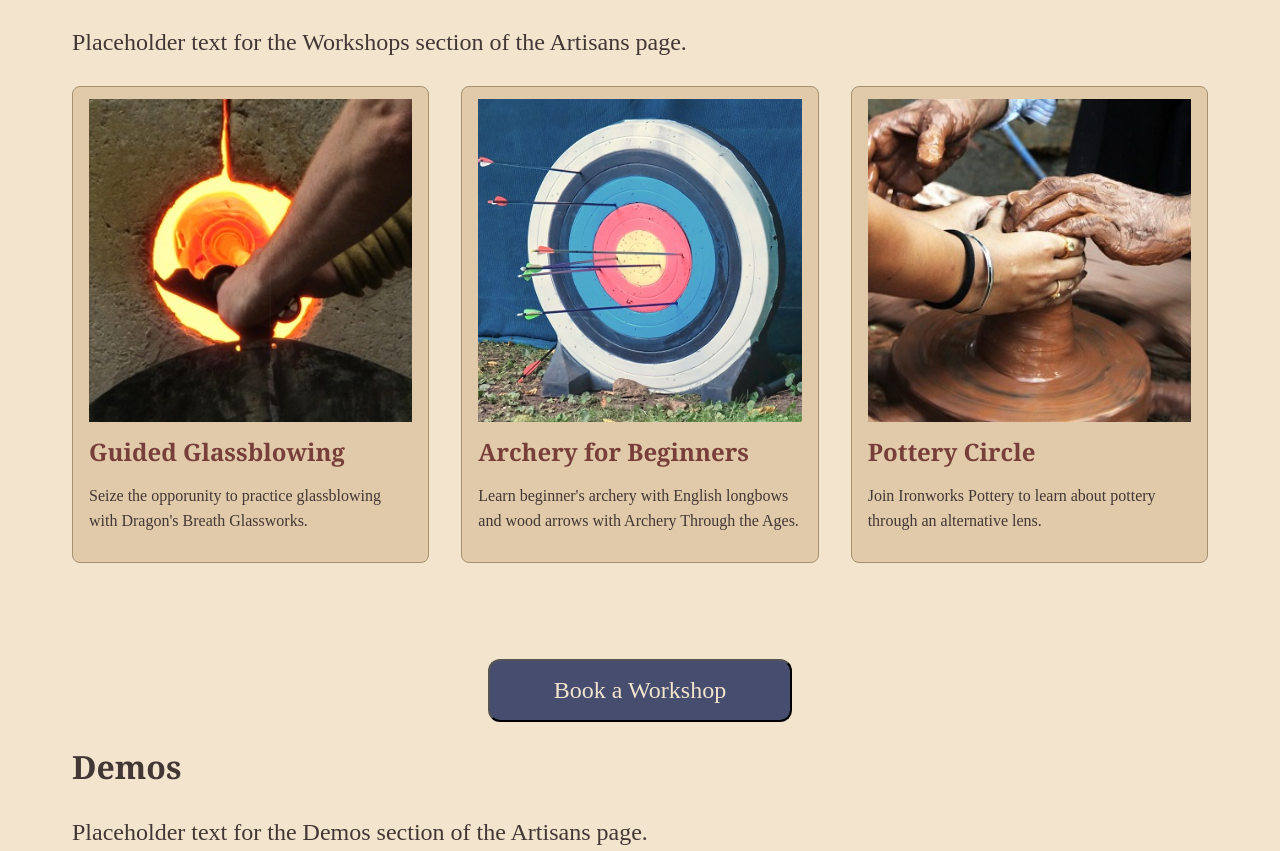
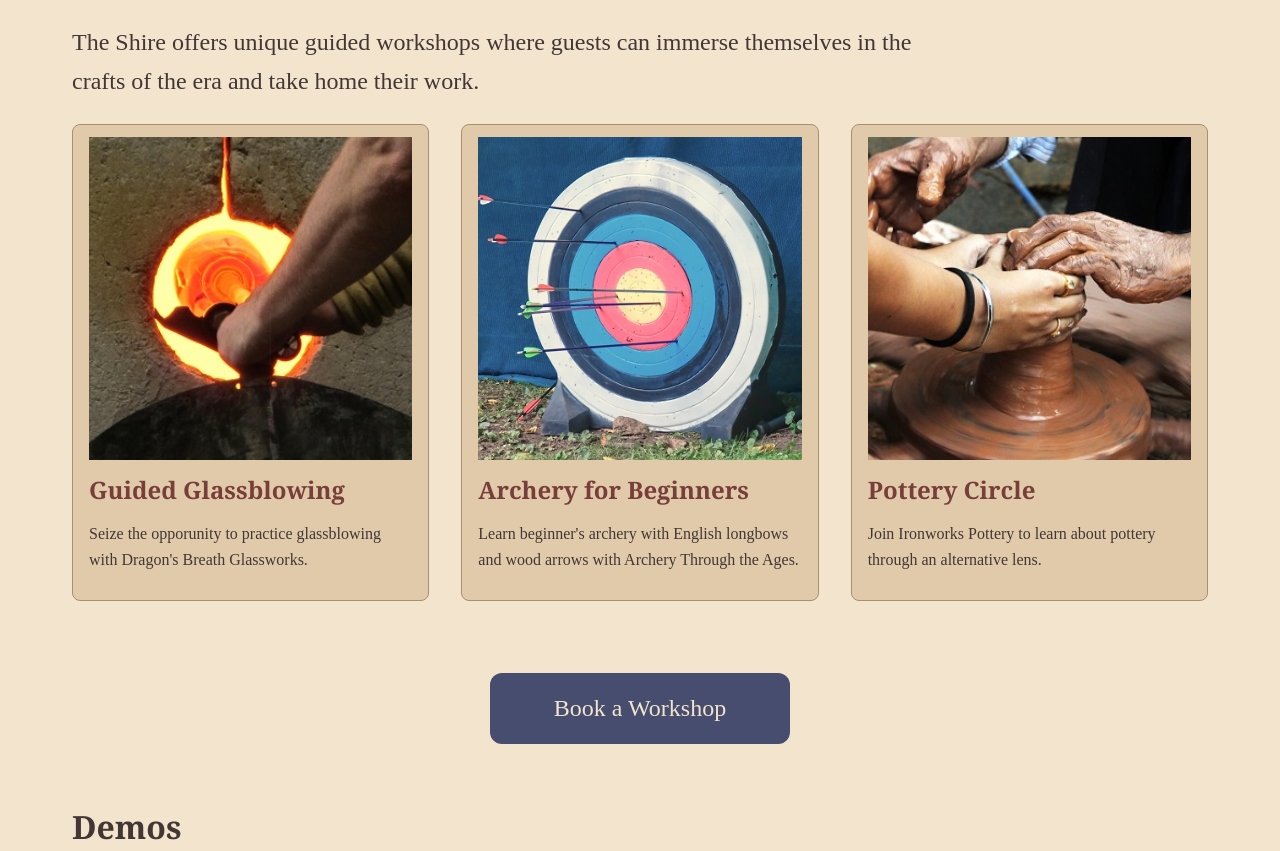
Before and after one commit to ashlynfirlik/Pennsylvania-Renaissance-Faire, a plain HTML site: page artisans.html in a window 1280 px wide. Shown: the part 301-1152 px from the top of the page. Drawn offline with Linux system fonts and the light colour scheme; a web font is replaced by a local one.

Commit message:
more placeholder replacement

```diff
--- a/artisans.html
+++ b/artisans.html
@@ -33,7 +33,7 @@
     <main>
         <section>
             <h2>Workshops</h2>
-            <p class="description">Placeholder text for the Workshops section of the Artisans page.</p>
+            <p class="description">The Shire offers unique guided workshops where guests can immerse themselves in the crafts of the era and take home their work.</p>
             <div class="workshop-grid">
                 <div class="card-container">
                     <article class="workshop-card">
@@ -85,12 +85,12 @@
                 </div>
             </div>
             <div class="tix-button-box">
-                <button class="tix-button">Book a Workshop</button>
+                <a href="tickets.html#workshop-form" class="tix-button">Book a Workshop</a>
             </div>
         </section>
         <section>
             <h2>Demos</h2>
-            <p class="description">Placeholder text for the Demos section of the Artisans page.</p>
+            <p class="description">Observe skilled artisans practice their craft in real time.</p>
             <div class="demo-grid">
                 <div class="card-container">
                     <article class="demo-card">
--- a/style.css
+++ b/style.css
@@ -229,12 +229,13 @@
         border-radius: var(--radius-button);
         background-color: var(--clr-tertiary);
         color: var(--clr-background);
-        margin-top: var(--space-lg);
+        margin-top: var(--space-sm);
     }
 
     .tix-button-box {
         display: flex;
         justify-content: center;
+        margin-block-end: var(--space-xl);
     }
 
     .card-container {
```
Also changed, not shown: index.html (+1 -1 lines), tickets.html (+2 -2 lines).
